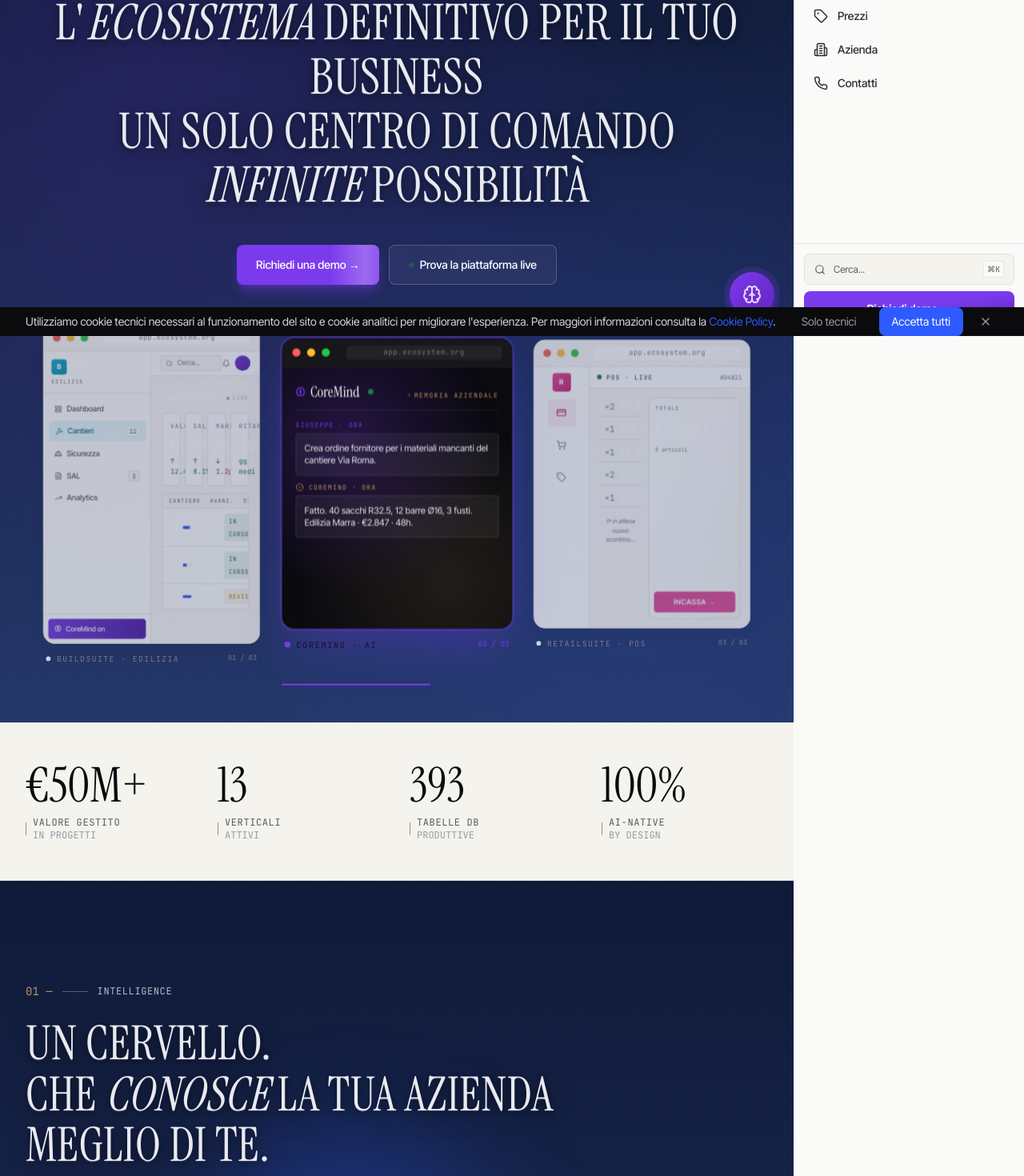
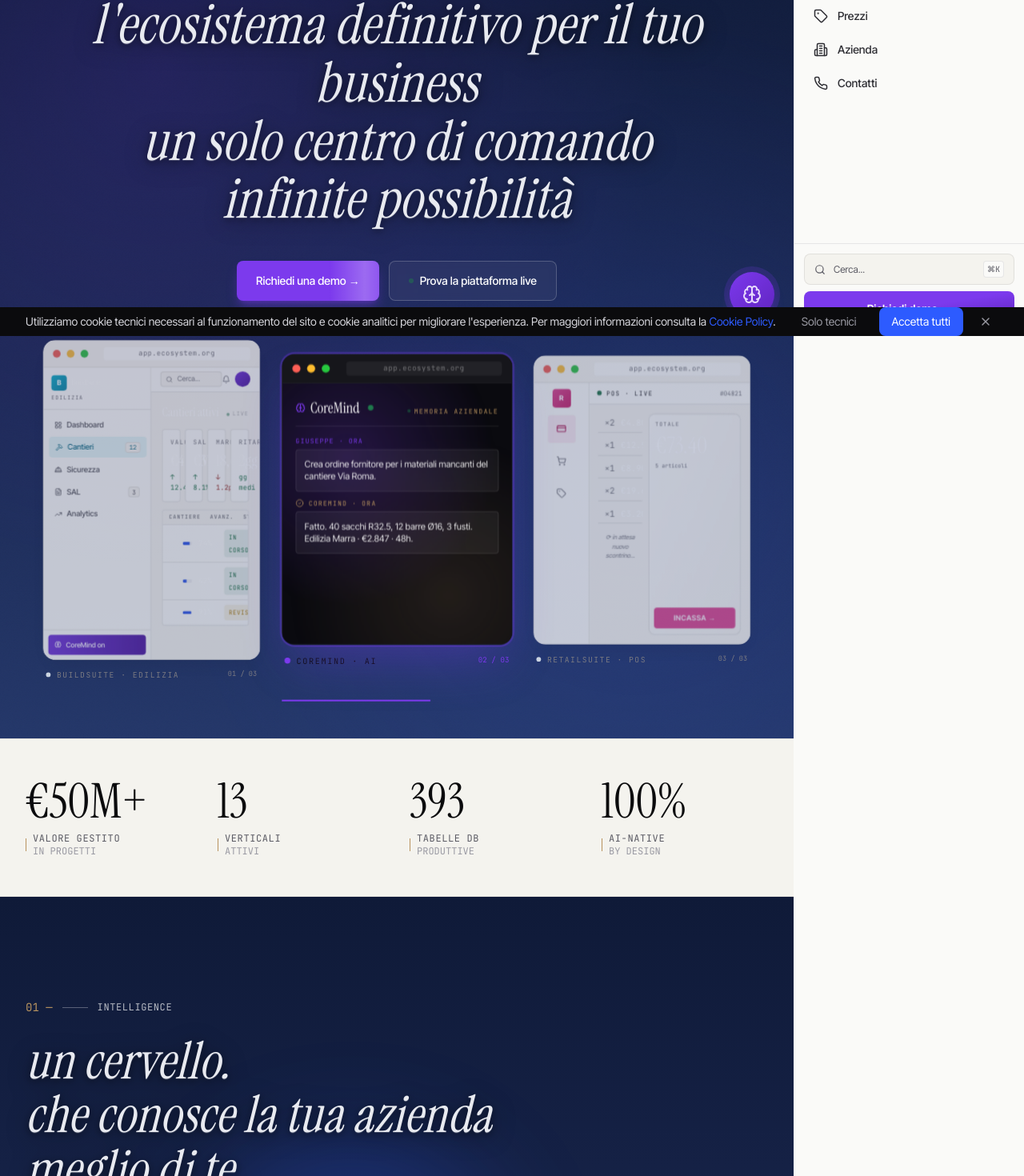
Before and after one commit to giuseppemignanocr7-create/ecosystem-srl, a Next.js app: page / in a window 1280 px wide. Shown: the part 380-1850 px from the top of the page at 80% size. Built offline with nearby package versions, Linux system fonts and the light colour scheme.

Commit message:
feat: hero + intelligence titles lowercase italic with pearl-shine

```diff
--- a/components/sections/CoreMindFlagship.tsx
+++ b/components/sections/CoreMindFlagship.tsx
@@ -47,12 +47,12 @@ export function CoreMindFlagship() {
         <SectionNumber number="01 —" label="INTELLIGENCE" light />
 
         <Reveal>
-          <h2 className="font-serif font-normal uppercase tracking-[0.02em] text-[clamp(32px,4.6vw,64px)] leading-[1.08] mb-16 max-w-5xl text-pearl-shine">
-            UN CERVELLO.
+          <h2 className="font-serif font-normal italic lowercase tracking-[-0.01em] text-[clamp(34px,5vw,68px)] leading-[1.05] mb-16 max-w-5xl text-pearl-shine">
+            un cervello.
             <br />
-            CHE <em className="italic">CONOSCE</em> LA TUA AZIENDA
+            che conosce la tua azienda
             <br />
-            MEGLIO DI TE.
+            meglio di te.
           </h2>
         </Reveal>
 
--- a/components/sections/Hero.tsx
+++ b/components/sections/Hero.tsx
@@ -35,14 +35,10 @@ export function Hero() {
           LA PIATTAFORMA · AI-NATIVE · MADE IN ITALY
         </motion.div>
 
-        <h1 className="font-serif font-normal text-[clamp(32px,4.8vw,64px)] leading-[1.1] tracking-[0.02em] uppercase mb-10 text-pearl-shine">
-          <RevealLine delay={1.2}>
-            L&apos;<em className="italic">ECOSISTEMA</em> DEFINITIVO PER IL TUO BUSINESS
-          </RevealLine>
-          <RevealLine delay={1.4}>UN SOLO CENTRO DI COMANDO</RevealLine>
-          <RevealLine delay={1.6}>
-            <em className="italic">INFINITE</em> POSSIBILITÀ
-          </RevealLine>
+        <h1 className="font-serif font-normal italic text-[clamp(36px,5.4vw,72px)] leading-[1.05] tracking-[-0.01em] lowercase mb-10 text-pearl-shine">
+          <RevealLine delay={1.2}>l&apos;ecosistema definitivo per il tuo business</RevealLine>
+          <RevealLine delay={1.4}>un solo centro di comando</RevealLine>
+          <RevealLine delay={1.6}>infinite possibilità</RevealLine>
         </h1>
 
         <motion.div
```
